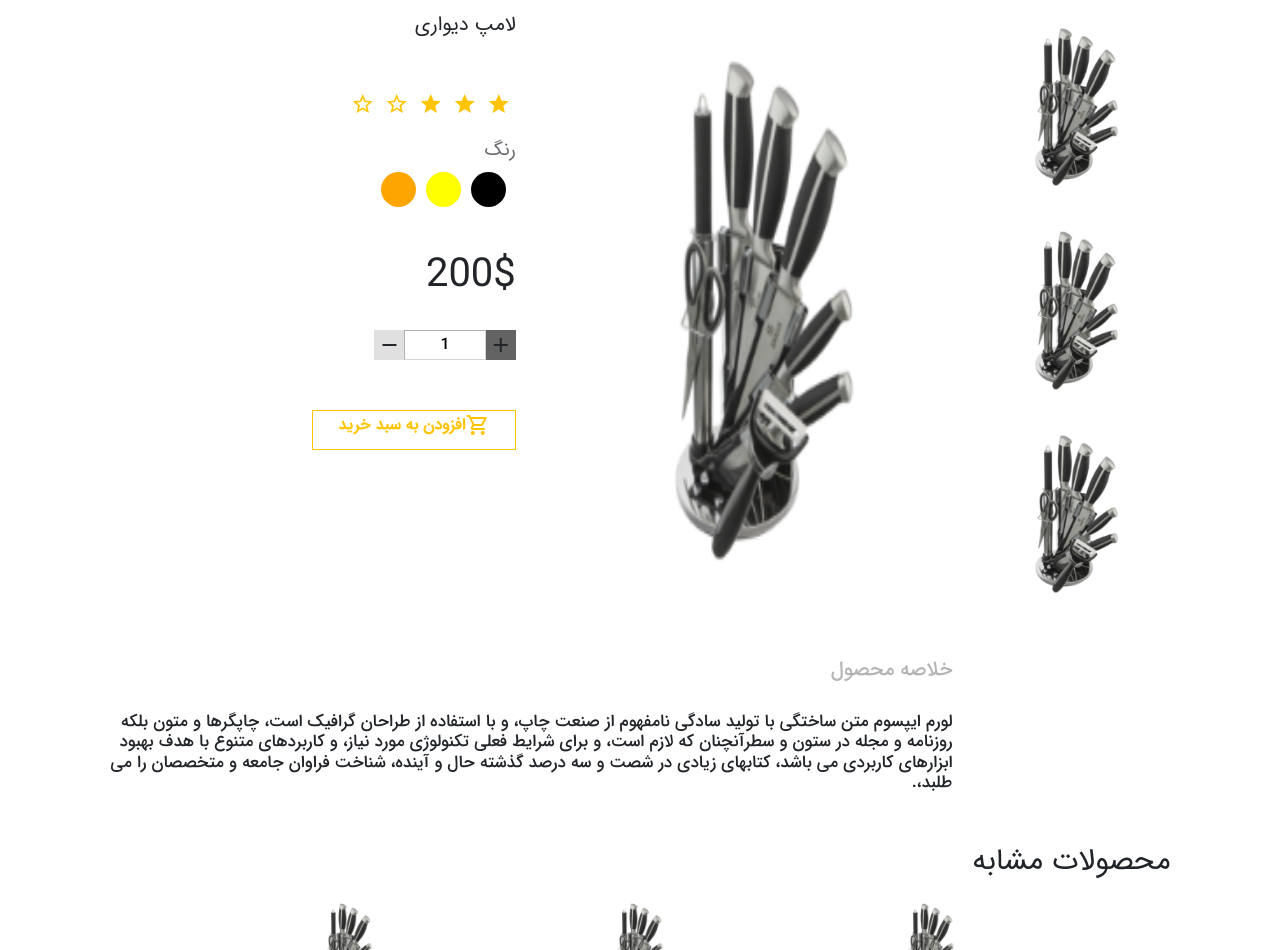
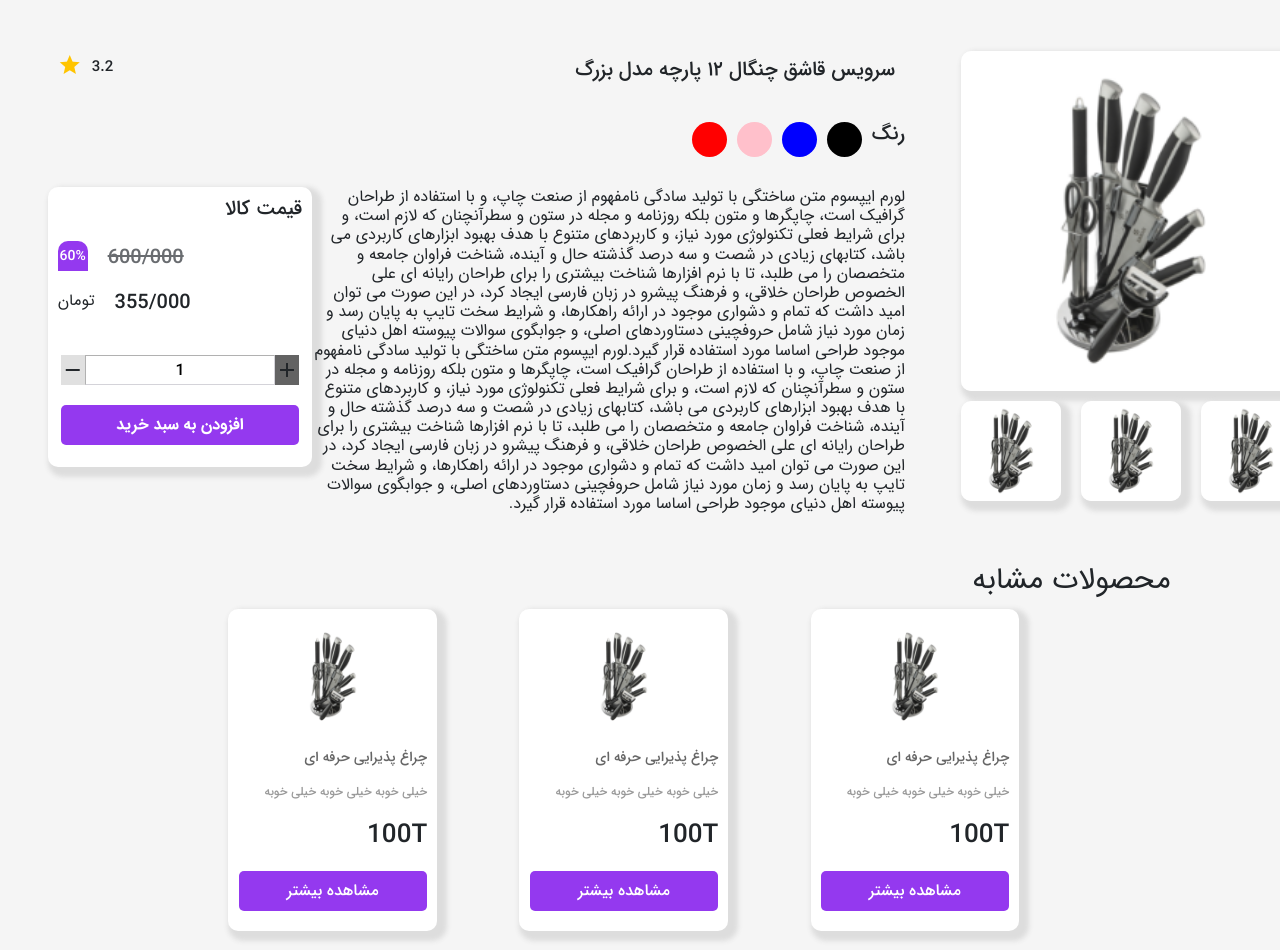
Before and after one commit to kamyab78/KomeilFront, a React (Create React App) app: page /detailproduct in a window 1280 px wide. Shown: the part 142-1092 px from the top of the page. Built offline with nearby package versions, Linux system fonts and the light colour scheme.

Commit message:
Add detail product

```diff
--- a/src/komeil/detailproduct/detailproduct.scss
+++ b/src/komeil/detailproduct/detailproduct.scss
@@ -1,99 +1,106 @@
 @import "src/utilities/references/index";
 .topnoor-detailproduct-page{
+    background-color: $whitef5;
+.col-desc{
+    margin-top: 50px;
+    display: flex;
+    flex-direction: column;
+    align-items: center;
+        .firstRow-col-desc{
+    width: 90%;
+display: flex;
+flex-direction: row-reverse;
+span{
+    flex: 1;
+}
+h6{
+padding: 10px;
+font-size: 15px;
+}
+h1{
+padding: 10px;
+font-size: 20px;
+}
+i{
+    color:$danger;
+    padding-left: 10px;
+    padding-top: 5px    ;
+}
+}
+.secondRow-col-desc{
+    margin-top: 30px;
+    width: 90%;
+    display: flex;
+    flex-direction: row-reverse;
+    h6{
+    font-size: 20px;
+    }
+}
+.thirdRow-col-desc{
+    margin-top: 30px;
+    width: 90%;
+    display: flex;
+    flex-direction: row;
+.col-price-and-add{
+    border-radius: 10px;
+    box-shadow: 5px 5px 5px 5px $graydd;
     background-color: $white;
-    .row-item-center{
+    display: flex;
+    flex-direction: column;
+    align-items: center;
+    height: 280px;
+.item-col-price-and-add-title{
+    width: 100%;
+    h5{
+        text-align: right;
+        padding:10px;
+        font-size:20px;
+            }
+}
+    .item-col-price-and-add{
+        width: 100%;
+        display: flex;
+        flex-direction: row;
+.discount-item-col-price-and-add{
+    width: 30px;
+    height: 30px;
     display: flex;
     justify-content: center;
     align-items: center;
-
-        .small-img-row{
-            display: flex;
-            flex-direction: column;
-            justify-content: center;
-            align-items: center;
-            img{
-                width: 100%;
-                height: 100%;
-                margin-top: 15px;
+    background-color: $perpel;
+    border-top-left-radius: 10px;
+    border-top-right-radius:10px ;
+    margin:10px;
+h3{
+font-size: 14px;
+color: $white;
 }
 }
+h2{
+margin: 10px;
+margin-top: 15px;
+font-size: 20px;
+color:$gray;
+text-decoration: line-through;
+}
+h3{
+    margin: 10px;
+    font-size: 20px;
+}
+h4{
+font-weight: normal;
+margin: 10px;
+}
+
 
     }
-    .row-item-right{
-        display: flex;
-  flex-direction: row-reverse;
-        .big-img-row{
-
-            height: 100%;
-            width: 100%;
-              img{
-                  width: 100%;
-                  height: 100%;
-                  padding-top: 15px;
-              }
-          }
-    }
-.overviewtxt{
-    margin-top: 50px;
-    text-align: right;
-    display: flex;
-    flex-direction: column;
-    h1{
-color: rgba($gray,0.5);
-font-size: 20px;
-    }
-    h2{
-padding-top: 30px;
-font-size: 17px;
-direction: rtl;
-    }
-}
-    .detail-txt-row{
-        padding-top: 15px;
-        text-align: right;
-     h6{
-font-size: 20px;
-font-weight: normal;
-     }
-     h5{
-        font-size: 19px;
-        font-weight: normal;
-        color: $gray;
-             }
-             h1{
-                font-size: 40px;
-                font-weight: normal;
-                padding-top: 30px;
-
-             }
-    }
-    .detail-star-row{
-        margin-top: 50px;
-        text-align: right;
-        .detail-star-active-row{
-
-
-            padding: 5px;
-      color:$danger
-
-        }
-        .detail-star-none-row{
-
-            padding: 5px;
-      color:$danger
-
-    }
-    }
-    .detail-color-row{
-        margin-top: 10px;
-        text-align: right;
-display: flex;
-flex-direction: row-reverse;
-    }
     .detail-number-row{
+        width: 90%;
         display: flex;
         flex-direction: row-reverse;
         margin-top: 30px;
+        justify-content: center;
+        align-items: center;
             .plusicon{
                 background-color: $gray63;
                 height: 30px;
@@ -115,7 +122,7 @@ flex-direction: row-reverse;
 
             }
             input{
-            width: 20%;
+            width: 90%;
                 height: 30px;
              text-align: center;
 
@@ -124,32 +131,60 @@ flex-direction: row-reverse;
 
             }
     }
-    .detail-btn-row{
+    .card-box{
+        border-radius: 5px;
+        border-color: transparent;
+    margin-top: 20px;
+        background-color: $perpel;
+
         display: flex;
-        flex-direction: row-reverse;
-        margin-top: 30px;
-        .card-box{
-            margin-top: 20px;
-            border-style: solid;
-            border-color: $danger;
-            border-width: 1px;
-            display: flex;
-            width: 50%;
-            text-align: right;
+        width: 90%;
+        text-align: center;
         justify-content: center;
         align-items: center;
         height: 40px;
-            flex-direction: row-reverse;
-            padding-bottom: 10px;
-            h6{
-              color: $danger;
+
+
+
+
+          color: $white;
           font-weight: bold;
+
+
+    }
 }
 i{
-              color: $danger;
-              // font-weight: bold;
+flex: 1;
+}
+h6{
+    text-align: right;
+    direction: rtl;
+    width: 70%;
+    font-weight: normal;
+}
+}
 }
 
+.col-img{
+    margin-top: 50px;
+    display: flex;
+    flex-direction: column;
+    justify-content: center;
+    align-items: center;
+    img{
+        width: 340px;
+        border-radius: 10px;
+        box-shadow: 5px 5px 5px 5px $graydd;
+    }
+    .additional-img{
+display: flex;
+flex-direction: row;
+img{
+    width: 100px;
+    margin:10px;
+    border-radius: 10px;
+    box-shadow: 5px 5px 5px 5px $graydd;
+}
     }
 }
 .txt-col-related{
@@ -173,6 +208,7 @@ flex-direction: row-reverse;
         justify-content: center;
         width: 100%;
          img{
+            object-fit: cover;
       width: 50%;
       height: 50%;
       padding-top: 15px;
@@ -196,30 +232,35 @@ padding-right: 10px;
         padding-right: 10px;
       font-size: 26px;
     }
-background-color: $whiteff;
+background-color: $white;
+border-radius: 10px;
+box-shadow: 5px 5px 5px 5px $graydd;
+.btn-show-more{
+    width: 100%;
+    display: flex;
+    justify-content: center;
+    align-items: center;
 .card-box{
+    border-radius: 5px;
+        border-color: transparent;
     margin-top: 20px;
-border-style: solid;
-border-color: $danger;
-border-width: 1px;
+        background-color: $perpel;
+
         display: flex;
-width: 100%;
-text-align: right;
+        width: 90%;
+        text-align: center;
         justify-content: center;
         align-items: center;
         height: 40px;
-flex-direction: row-reverse;
-padding-bottom: 10px;
-h6{
-color: $danger;
+
+
+
+
+          color: $white;
           font-weight: bold;
-}
-i{
-color: $danger;
-// font-weight: bold;
-}
 
 }
 }
 
 }
+}
--- a/src/komeil/detailproduct/detailproduct.tsx
+++ b/src/komeil/detailproduct/detailproduct.tsx
@@ -18,55 +18,47 @@ const Detailproduct = () => {
 return(
     <div className='row topnoor-detailproduct-page' >
        <div className='col-12'>
-           <div className='row'>
-<div className='col-1'></div>
-<div className='col-4 '>
-<div className='row ' >
-        <div className='col-12 detail-txt-row'>
-            <h6> لامپ دیواری</h6>
-        </div>
-    </div>
-    <div className='row ' >
-        <div className='col-12 detail-star-row'>
-        <i className="material-icons-outlined detail-star-none-row">
-star_border
-</i>
-<i className="material-icons-outlined detail-star-none-row">
-star_border
-</i>
-        <i className="material-icons-outlined detail-star-active-row">
-star
-</i>
+           <div className='row row-base'>
+<div className='col-md-9 col-xs-12 col-desc'>
+<div className='firstRow-col-desc'>
+    <h1>سرویس قاشق چنگال ۱۲ پارچه مدل بزرگ</h1>
+    <span></span>
+
+<h6>3.2</h6>
 <i className="material-icons-outlined detail-star-active-row">
 star
 </i>
-<i className="material-icons-outlined detail-star-active-row">
-star
-</i>
+</div>
+<div className='secondRow-col-desc'>
+    <h6>رنگ</h6>
+    <div style={{width:'35px',height:'35px',backgroundColor:'black',borderRadius:'100%', marginRight:'10px'}}> </div>
+    <div style={{width:'35px',height:'35px',backgroundColor:'blue',borderRadius:'100%', marginRight:'10px'}}> </div>
+    <div style={{width:'35px',height:'35px',backgroundColor:'pink',borderRadius:'100%', marginRight:'10px'}}> </div>
+    <div style={{width:'35px',height:'35px',backgroundColor:'red',borderRadius:'100%', marginRight:'10px'}}> </div>
+</div>
+<div className='thirdRow-col-desc'>
+    <div className='col-price-and-add'>
+
+    <div className='item-col-price-and-add-title'>
+          <h5>قیمت کالا</h5>
+    </div>
+
+        <div className='item-col-price-and-add'>
+        <div className='discount-item-col-price-and-add'>
+    <h3>60%</h3>
+</div>
+<h2>600/000</h2>
+        </div>
+        <div className='item-col-price-and-add'>
+
+            <h4>تومان</h4>
+            <h3>355/000</h3>
+        </div>
 
 
-        </div>
-    </div>
-    <div className='row ' >
-        <div className='col-12 detail-txt-row'>
-            <h5> رنگ</h5>
-        </div>
-    </div>
-    <div className='row ' >
-        <div className='col-12 detail-color-row'>
-            <div style={{width:'35px',height:'35px',backgroundColor:'black',borderRadius:'100%', marginRight:'10px'}}></div>
-            <div style={{width:'35px',height:'35px',backgroundColor:'yellow',borderRadius:'100%', marginRight:'10px'}}></div>
-            <div style={{width:'35px',height:'35px',backgroundColor:'orange',borderRadius:'100%', marginRight:'10px'}}></div>
-        </div>
-    </div>
-    <div className='row ' >
-        <div className='col-12 detail-txt-row'>
-            <h1> 200$</h1>
-        </div>
-    </div>
-    <div className='row ' >
-        <div className='col-12 detail-number-row'>
-        <i onClick={()=>setnumber(number+1)} className="material-icons-outlined plusicon">
+
+              <div className='detail-number-row'>
+                    <i onClick={()=>setnumber(number+1)} className="material-icons-outlined plusicon">
 add
 </i>
 
@@ -76,48 +68,27 @@ remove
 </i>
 
         </div>
-    </div>
-    <div className='row ' >
-        <div className='col-12 detail-btn-row'>
-        <div className='card-box'>
-                                        <i className="material-icons-outlined bascket">
-                                            shopping_cart
-</i>
-                                        <h6>افزودن به سبد خرید</h6>
+        <button className='card-box' >
 
-                                    </div>
-        </div>
-    </div>
+افزودن به سبد خرید
+
+                                    </button>
 
 
+
+    </div>
+    <i></i>
+    <h6>لورم ایپسوم متن ساختگی با تولید سادگی نامفهوم از صنعت چاپ، و با استفاده از طراحان گرافیک است، چاپگرها و متون بلکه روزنامه و مجله در ستون و سطرآنچنان که لازم است، و برای شرایط فعلی تکنولوژی مورد نیاز، و کاربردهای متنوع با هدف بهبود ابزارهای کاربردی می باشد، کتابهای زیادی در شصت و سه درصد گذشته حال و آینده، شناخت فراوان جامعه و متخصصان را می طلبد، تا با نرم افزارها شناخت بیشتری را برای طراحان رایانه ای علی الخصوص طراحان خلاقی، و فرهنگ پیشرو در زبان فارسی ایجاد کرد، در این صورت می توان امید داشت که تمام و دشواری موجود در ارائه راهکارها، و شرایط سخت تایپ به پایان رسد و زمان مورد نیاز شامل حروفچینی دستاوردهای اصلی، و جوابگوی سوالات پیوسته اهل دنیای موجود طراحی اساسا مورد استفاده قرار گیرد.لورم ایپسوم متن ساختگی با تولید سادگی نامفهوم از صنعت چاپ، و با استفاده از طراحان گرافیک است، چاپگرها و متون بلکه روزنامه و مجله در ستون و سطرآنچنان که لازم است، و برای شرایط فعلی تکنولوژی مورد نیاز، و کاربردهای متنوع با هدف بهبود ابزارهای کاربردی می باشد، کتابهای زیادی در شصت و سه درصد گذشته حال و آینده، شناخت فراوان جامعه و متخصصان را می طلبد، تا با نرم افزارها شناخت بیشتری را برای طراحان رایانه ای علی الخصوص طراحان خلاقی، و فرهنگ پیشرو در زبان فارسی ایجاد کرد، در این صورت می توان امید داشت که تمام و دشواری موجود در ارائه راهکارها، و شرایط سخت تایپ به پایان رسد و زمان مورد نیاز شامل حروفچینی دستاوردهای اصلی، و جوابگوی سوالات پیوسته اهل دنیای موجود طراحی اساسا مورد استفاده قرار گیرد.</h6>
 </div>
-<div className='col-4 row-item-right'>
-    <div className='row big-img-row'>
-<img alt='' src={Mask1}></img>
-    </div>
-
 </div>
-<div className='col-2 row-item-center'>
-    <div className='row small-img-row' >
-        <div className='col-12'>
-            <img alt='' src={Mask1}></img>
-        </div>
-        <div className='col-12'>
-            <img alt='' src={Mask1}></img>
-        </div>
-        <div className='col-12'>
-            <img alt='' src={Mask1}></img>
-        </div>
-    </div>
+<div className='col-md-3 col-xs-12 col-img'>
+<img src={Mask1}></img>
+<div className='additional-img'>
+<img src={Mask1}></img>
+<img src={Mask1}></img>
+<img src={Mask1}></img>
 </div>
-<div className='col-1'></div>
-
-<div className='col-1'></div>
-<div className='col-8 overviewtxt' >
-     <h1>خلاصه محصول</h1>
-     <h2>لورم ایپسوم متن ساختگی با تولید سادگی نامفهوم از صنعت چاپ، و با استفاده از طراحان گرافیک است، چاپگرها و متون بلکه روزنامه و مجله در ستون و سطرآنچنان که لازم است، و برای شرایط فعلی تکنولوژی مورد نیاز، و کاربردهای متنوع با هدف بهبود ابزارهای کاربردی می باشد، کتابهای زیادی در شصت و سه درصد گذشته حال و آینده، شناخت فراوان جامعه و متخصصان را می طلبد،.</h2>
-     </div>
-<div className='col-3'></div>
+</div>
                </div>
                <div className='row'>
                    <div className='col-1'></div>
@@ -127,7 +98,27 @@ remove
 <div className='col-2'></div>
 <div className='col-8 '>
 <div className='row ' style={{marginBottom:'20px'}} >
-        <div className='col-4 row-item-center '>
+        <div className='col-md-4 col-xs-12 row-item-center '>
+            <div className='item-related'>
+                <div className='div-img'>
+                          <img src={Mask1} alt=''></img>
+                    </div>
+
+                                    <h1>چراغ پذیرایی حرفه ای</h1>
+                                    <h5>خیلی خوبه خیلی خوبه خیلی خوبه</h5>
+                                    <h3>100T</h3>
+<div className='btn-show-more'>
+                                      <button className='card-box'>
+
+<h6>مشاهده بیشتر</h6>
+
+</button>
+</div>
+
+        </div>
+            </div>
+
+            <div className='col-md-4 col-xs-12 row-item-center'>
             <div className='item-related'>
                 <div className='div-img'>
                           <img src={Mask1} alt=''></img>
@@ -137,17 +128,16 @@ remove
                                     <h5>خیلی خوبه خیلی خوبه خیلی خوبه</h5>
                                     <h3>100T</h3>
 
-                                    <div className='card-box'>
-                                        <i className="material-icons-outlined bascket">
-                                            shopping_cart
-</i>
-                                        <h6>افزودن به سبد خرید</h6>
+                                    <div className='btn-show-more'>
+                                      <button className='card-box'>
 
-                                    </div>
+<h6>مشاهده بیشتر</h6>
+
+</button>
+</div>
         </div>
             </div>
-
-            <div className='col-4 row-item-center'>
+            <div className='col-md-4 col-xs-12 row-item-center'>
             <div className='item-related'>
                 <div className='div-img'>
                           <img src={Mask1} alt=''></img>
@@ -157,32 +147,13 @@ remove
                                     <h5>خیلی خوبه خیلی خوبه خیلی خوبه</h5>
                                     <h3>100T</h3>
 
-                                    <div className='card-box'>
-                                        <i className="material-icons-outlined bascket">
-                                            shopping_cart
-</i>
-                                        <h6>افزودن به سبد خرید</h6>
+                                    <div className='btn-show-more'>
+                                      <button className='card-box'>
 
-                                    </div>
-        </div>
-            </div>
-            <div className='col-4 row-item-center'>
-            <div className='item-related'>
-                <div className='div-img'>
-                          <img src={Mask1} alt=''></img>
-                    </div>
+<h6>مشاهده بیشتر</h6>
 
-                                    <h1>چراغ پذیرایی حرفه ای</h1>
-                                    <h5>خیلی خوبه خیلی خوبه خیلی خوبه</h5>
-                                    <h3>100T</h3>
-
-                                    <div className='card-box'>
-                                        <i className="material-icons-outlined bascket">
-                                            shopping_cart
-</i>
-                                        <h6>افزودن به سبد خرید</h6>
-
-                                    </div>
+</button>
+</div>
         </div>
             </div>
     </div>
```
Lines whose indentation alone changed are shown as unchanged.
